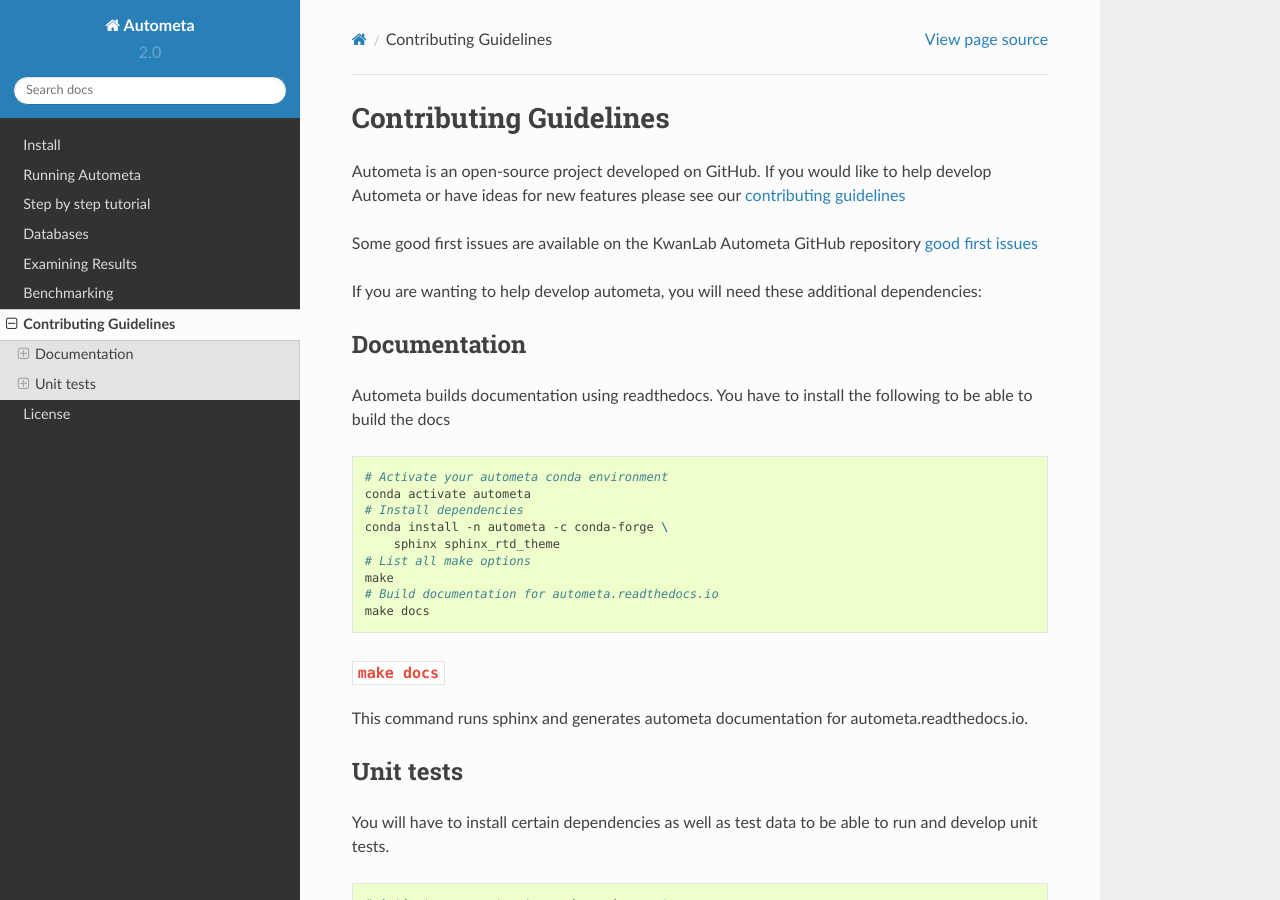
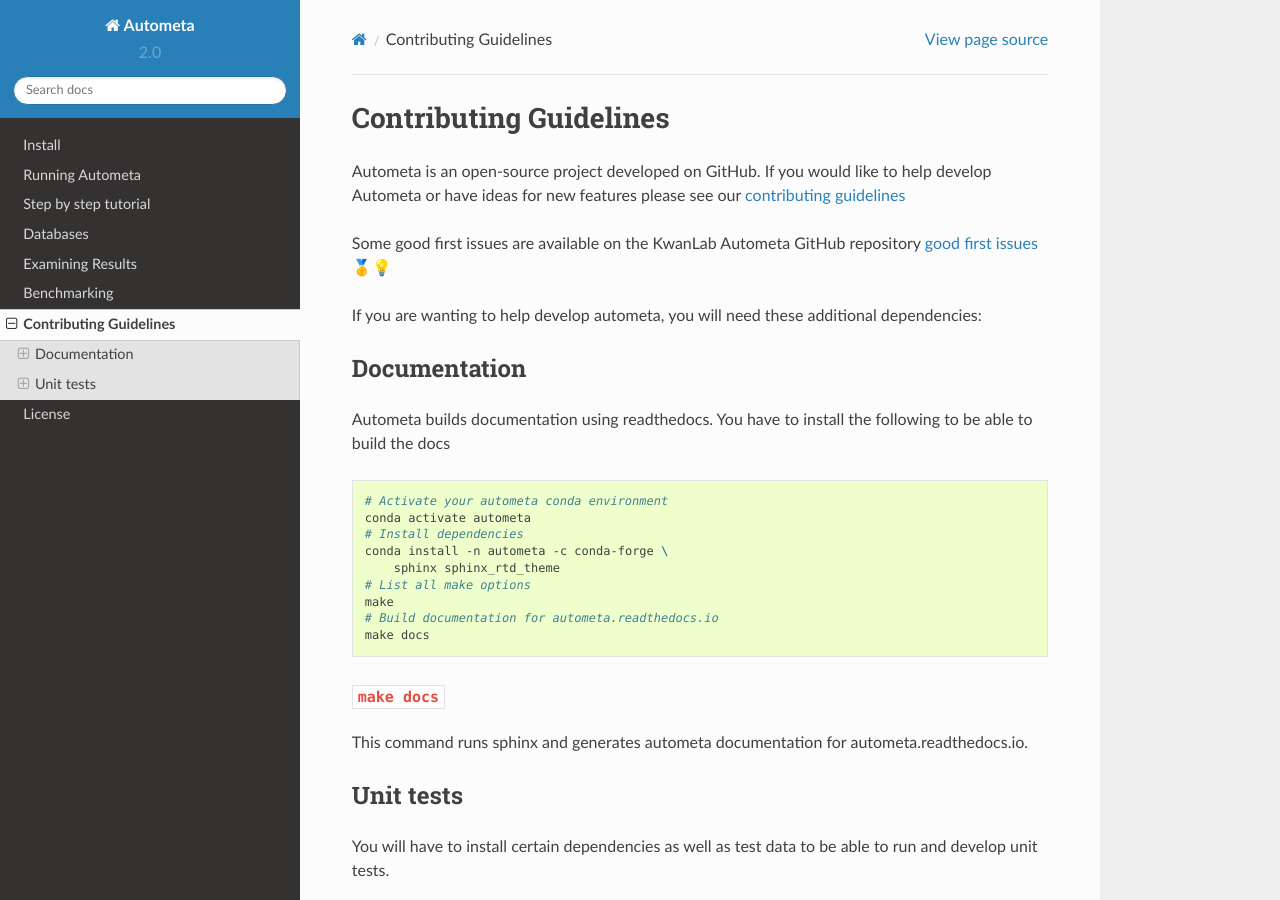
Before and after one commit to KwanLab/Autometa, a Sphinx documentation site: the page built from docs/source/contribution-guidelines.rst, in a window 1280 px wide and 900 px high. Built offline with Sphinx 7.4.7 and the Read the Docs theme 2.0.0, drawn with Linux system fonts in a browser that asks for light colours; pages that are not in the unit, such as notebooks, are missing from menus.

```diff
--- a/docs/source/contribution-guidelines.rst
+++ b/docs/source/contribution-guidelines.rst
@@ -5,7 +5,7 @@ Contributing Guidelines
 Autometa is an open-source project developed on GitHub. If you would like to help develop
 Autometa or have ideas for new features please see our `contributing guidelines <https://github.com/KwanLab/Autometa/blob/dev/.github/CONTRIBUTING.md>`__
 
-Some good first issues are available on the KwanLab Autometa GitHub repository `good first issues <https://github.com/KwanLab/Autometa/contribute>`__
+Some good first issues are available on the KwanLab Autometa GitHub repository `good first issues 🥇💡 <https://github.com/KwanLab/Autometa/contribute>`__
 
 If you are wanting to help develop autometa, you will need these additional dependencies:
 
```
